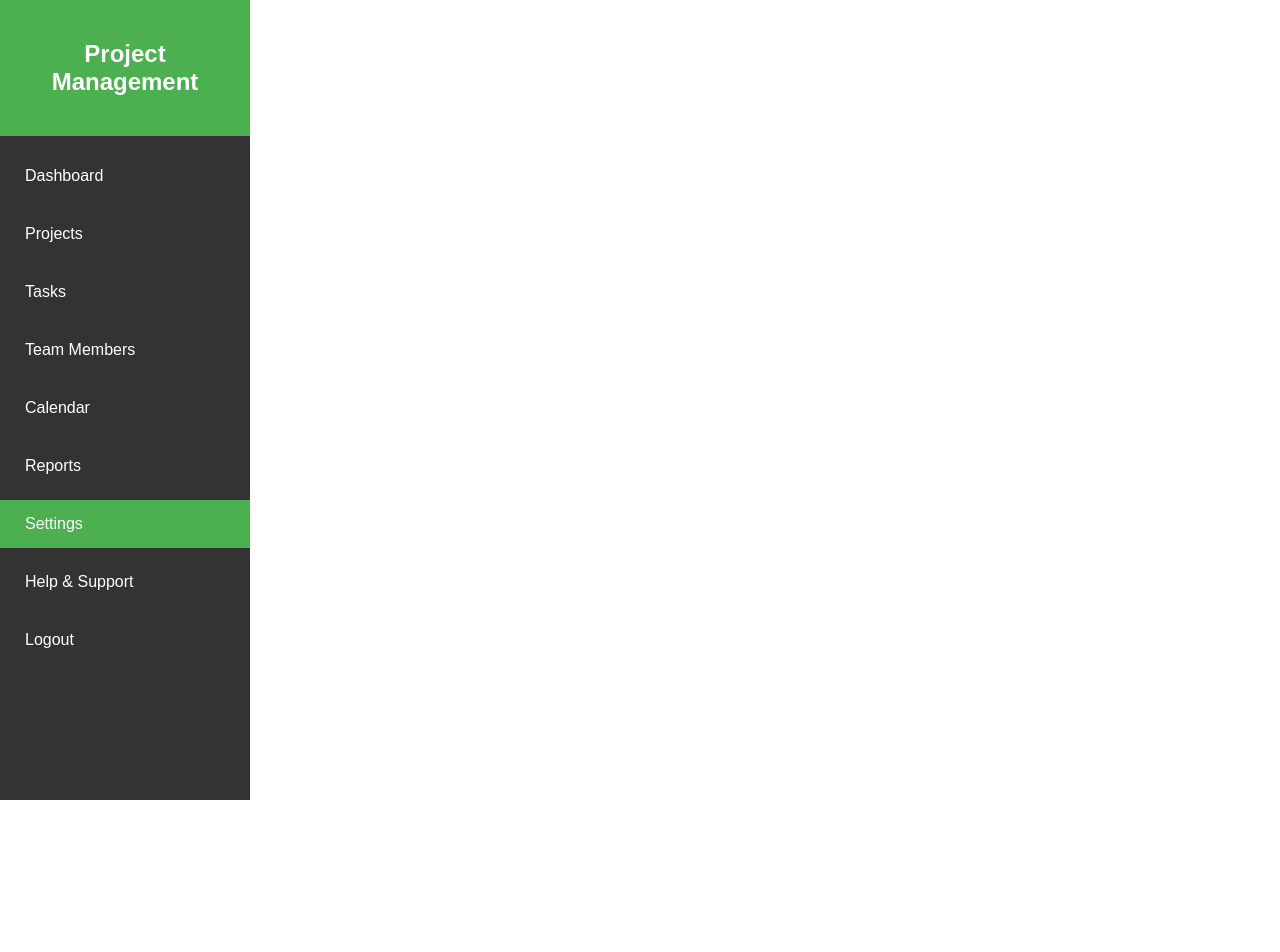
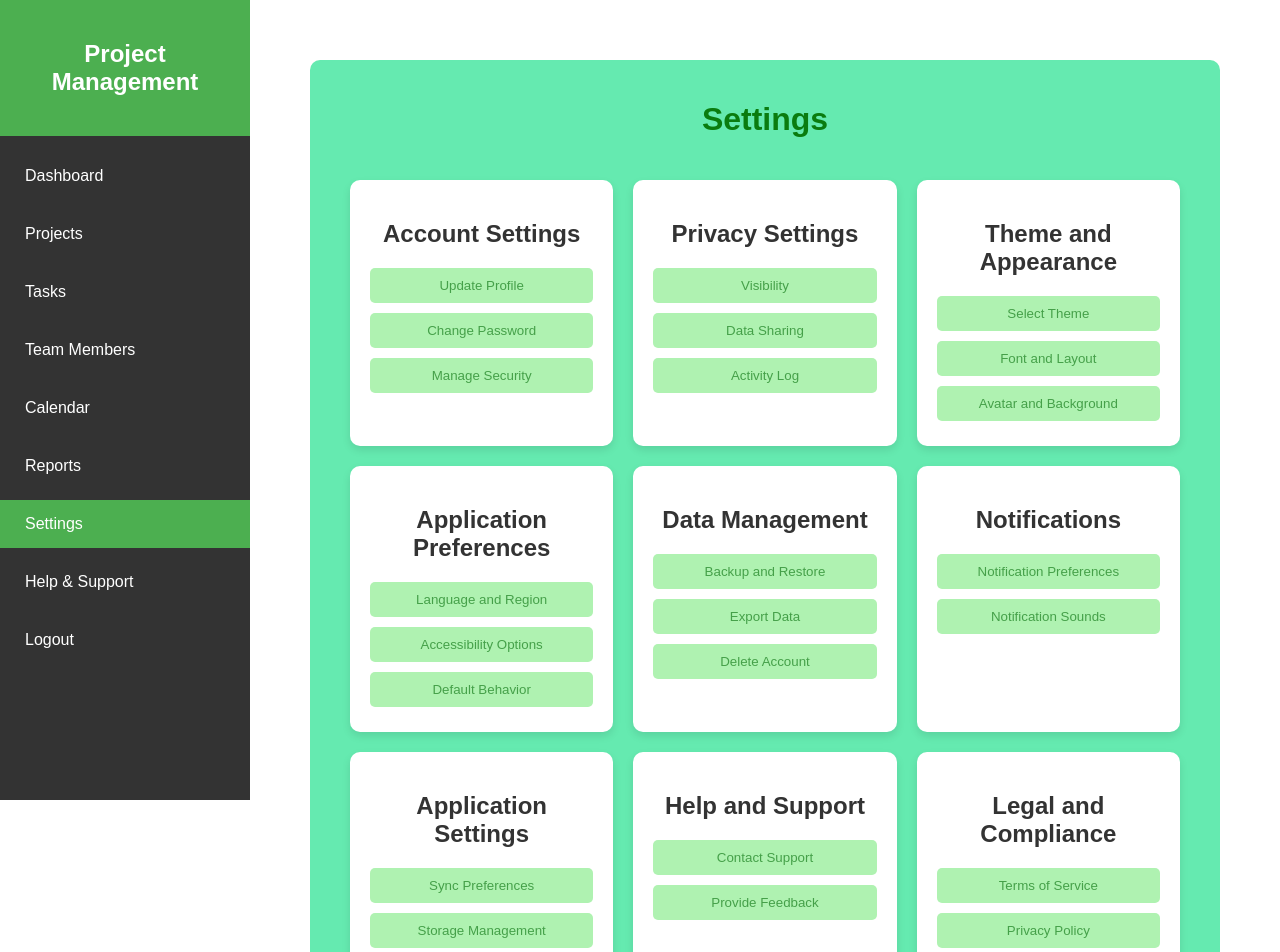
Before and after one commit to meghakn03/Project-Management-System, a React (Create React App) app: page /settings in a window 1280 px wide. Shown: the top 952 px of the page. Before the commit the page ends 800 px from the top, so only its background shows below. Built offline with nearby package versions, Linux system fonts and the light colour scheme.

Commit message:
settings base done

```diff
--- a/src/App.js
+++ b/src/App.js
@@ -9,6 +9,7 @@ import TeamMembersPage from './pages/TeamMembersPage'; // Import the TeamMembers
 import CalendarPage from './components/Calendar/CalendarPage';
 import './App.css';
 import ReportPage from './components/Report/ReportPage';
+import SettingsPage from './components/Settings/SettingsPage';
 
 function App() {
   return (
@@ -23,6 +24,7 @@ function App() {
             <Route path="/team" element={<TeamMembersPage />} /> {/* Add Team Members route */}
             <Route path="/calendar" element={<CalendarPage />} />
             <Route path="/report" element={<ReportPage />} />
+            <Route path="/settings" element={<SettingsPage />} />
           </Routes>
         </main>
       </div>
--- /dev/null
+++ b/src/components/Settings/SettingsPage.css
@@ -0,0 +1,52 @@
+.settings-page {
+    padding: 20px;
+    max-width: 1200px;
+    margin: 0 auto;
+    background-color: #65eab0;
+    border-radius: 10px;
+    text-align: center;
+    color:#0a7c0f;
+}
+
+.settings-grid {
+    display: grid;
+    grid-template-columns: repeat(auto-fit, minmax(250px, 1fr));
+    gap: 20px;
+}
+
+.settings-column {
+    background-color: #fff;
+    padding: 20px;
+    border-radius: 10px;
+    box-shadow: 0 4px 8px rgba(0, 0, 0, 0.1);
+    display: flex;
+    flex-direction: column;
+    align-items: center;
+}
+
+.settings-column h2 {
+    margin-bottom: 15px;
+    font-size: 1.5em;
+    color: #333;
+}
+
+.settings-column p {
+    margin-bottom: 15px;
+    color: #666;
+}
+
+.settings-column button {
+    margin: 5px;
+    padding: 10px 20px;
+    background-color: #aff2b1;
+    color:#45a049;
+    border: none;
+    border-radius: 5px;
+    cursor: pointer;
+    width:100%;
+}
+
+.settings-column button:hover {
+    background-color: #45a049;
+    color:white;
+}
--- /dev/null
+++ b/src/components/Settings/SettingsPage.js
@@ -0,0 +1,82 @@
+import React from 'react';
+import './SettingsPage.css';
+
+const SettingsPage = () => {
+    return (
+        <div className="settings-page">
+            <h1>Settings</h1>
+            <div className="settings-grid">
+            <section className="settings-column">
+                <h2>Account Settings</h2>
+                <button>Update Profile</button>
+                <button>Change Password</button>
+                <button>Manage Security</button>
+            </section>
+
+            {/* Privacy Settings */}
+            <section className="settings-column">
+                <h2>Privacy Settings</h2>
+                <button>Visibility</button>
+                <button>Data Sharing</button>
+                <button>Activity Log</button>
+            </section>
+
+            {/* Theme and Appearance */}
+            <section className="settings-column">
+                <h2>Theme and Appearance</h2>
+                <button>Select Theme</button>
+                <button>Font and Layout</button>
+                <button>Avatar and Background</button>
+            </section>
+
+            {/* Application Preferences */}
+            <section className="settings-column">
+                <h2>Application Preferences</h2>
+                <button>Language and Region</button>
+                <button>Accessibility Options</button>
+                <button>Default Behavior</button>
+            </section>
+
+            {/* Data Management */}
+            <section className="settings-column">
+                <h2>Data Management</h2>
+                <button>Backup and Restore</button>
+                <button>Export Data</button>
+                <button>Delete Account</button>
+            </section>
+
+            {/* Notifications */}
+            <section className="settings-column">
+                <h2>Notifications</h2>
+                <button>Notification Preferences</button>
+                <button>Notification Sounds</button>
+            </section>
+
+            {/* Application Settings */}
+            <section className="settings-column">
+                <h2>Application Settings</h2>
+                <button>Sync Preferences</button>
+                <button>Storage Management</button>
+            </section>
+
+            {/* Help and Support */}
+            <section className="settings-column">
+                <h2>Help and Support</h2>
+                <button>Contact Support</button>
+                <button>Provide Feedback</button>
+            </section>
+
+            {/* Legal and Compliance */}
+            <section className="settings-column">
+                <h2>Legal and Compliance</h2>
+                <button>Terms of Service</button>
+                <button>Privacy Policy</button>
+                <button>Data Protection</button>
+            </section>
+            </div>
+
+        </div>
+    );
+};
+
+export default SettingsPage;
```
